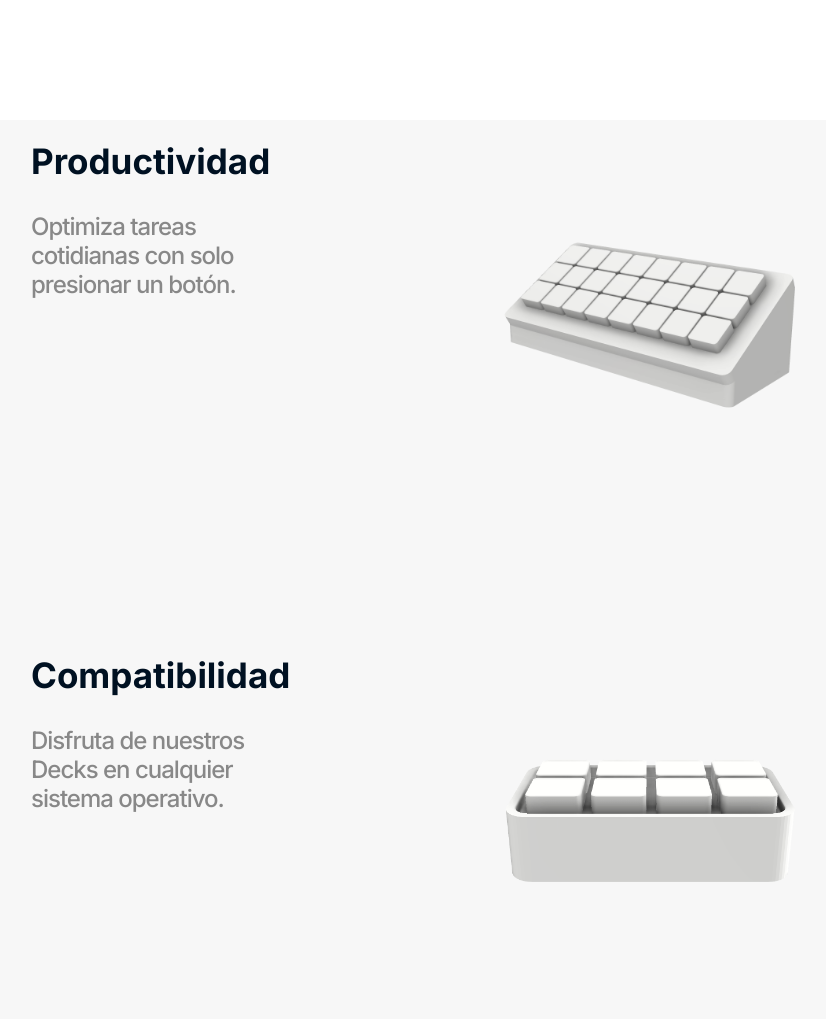
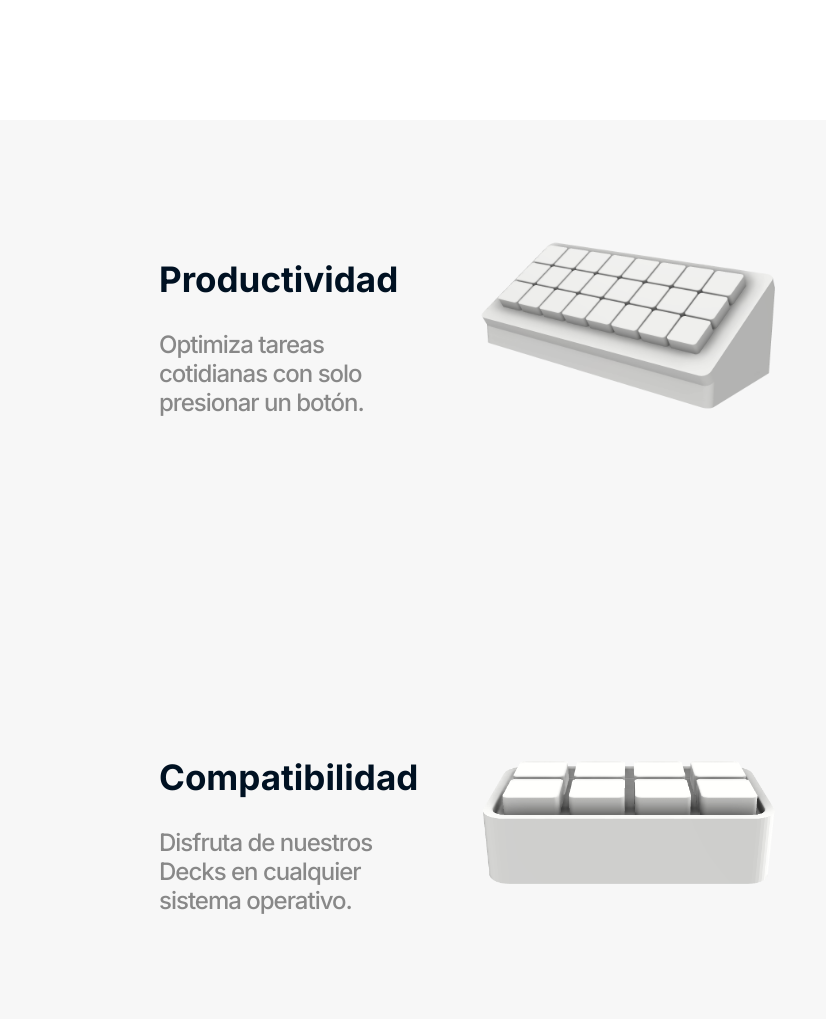
Before and after one commit to spacehangover/wheelworks2, a plain HTML site: page index.html in a window 1280 px wide. Shown: the part 720-1739 px from the top of the page, without its empty margins (225-1051 px from the left). Drawn offline with nearby package versions, Linux system fonts and the light colour scheme.

Commit message:
responsive changes

```diff
--- a/style.css
+++ b/style.css
@@ -119,7 +119,9 @@ header button{
   .container{
     display: flex;
     padding-bottom: 100px;
-    padding-left: 20vw;
+    margin-left: auto;
+    margin-right: auto;
+    padding-left: 30vw;
     padding-right: 20vw;
   }
   .container img{
@@ -128,10 +130,12 @@ header button{
     max-width: 100%;
   }
   .container-text{
-    width: 475px;
+    display: flex;
+    flex-direction: column;
+    width: 300px;
     height: auto;
     justify-content: center;
-    align-items: center;
+    text-align: left;
   }
   .container-text h2{
     margin-top: 20px;
@@ -175,7 +179,7 @@ header button{
     padding-bottom: 0px;
   }
   .container-text h2{
-    margin-top: 300px;
+    margin-top: 5vh;
   }
   .image-container{
     justify-content: center;
```
Also changed, not shown: index.html (+1 -1 lines).
